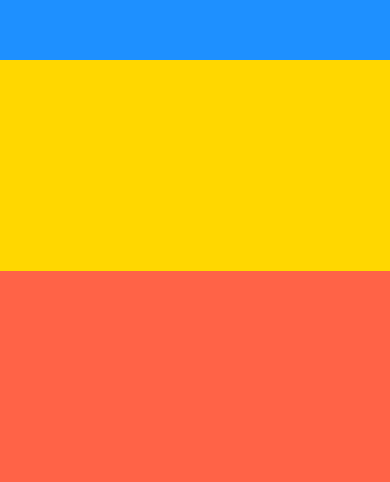
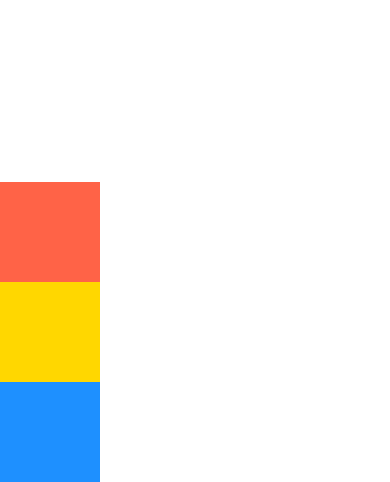
Before and after one commit to snehabanerjee2017/learn-react-native, a React Native app in the folder DoneWithIt/: screen / in a window 390 px wide. Shown: the part 362-844 px from the top of the page. Built offline with nearby package versions, Linux system fonts and the light colour scheme.

Commit message:
flex-direction

```diff
--- a/DoneWithIt/App.js
+++ b/DoneWithIt/App.js
@@ -8,18 +8,25 @@ export default function App() {
     <View style={{
       backgroundColor: "white",
       flex: 1,
+      flexDirection: "column-reverse",
     }}>
       <View style={{
         backgroundColor: "dodgerblue",
-        flex:2
+        width:100,
+        height:100,
+        // flex:1
       }}/>
       <View style={{
         backgroundColor: "gold",
-        flex:1
+        width:100,
+        height:100,
+        // flex:1
       }}/>
       <View style={{
         backgroundColor: "tomato",
-        flex:1
+        width:100,
+        height:100,
+        // flex:1
       }}/>
     </View>
 
```
